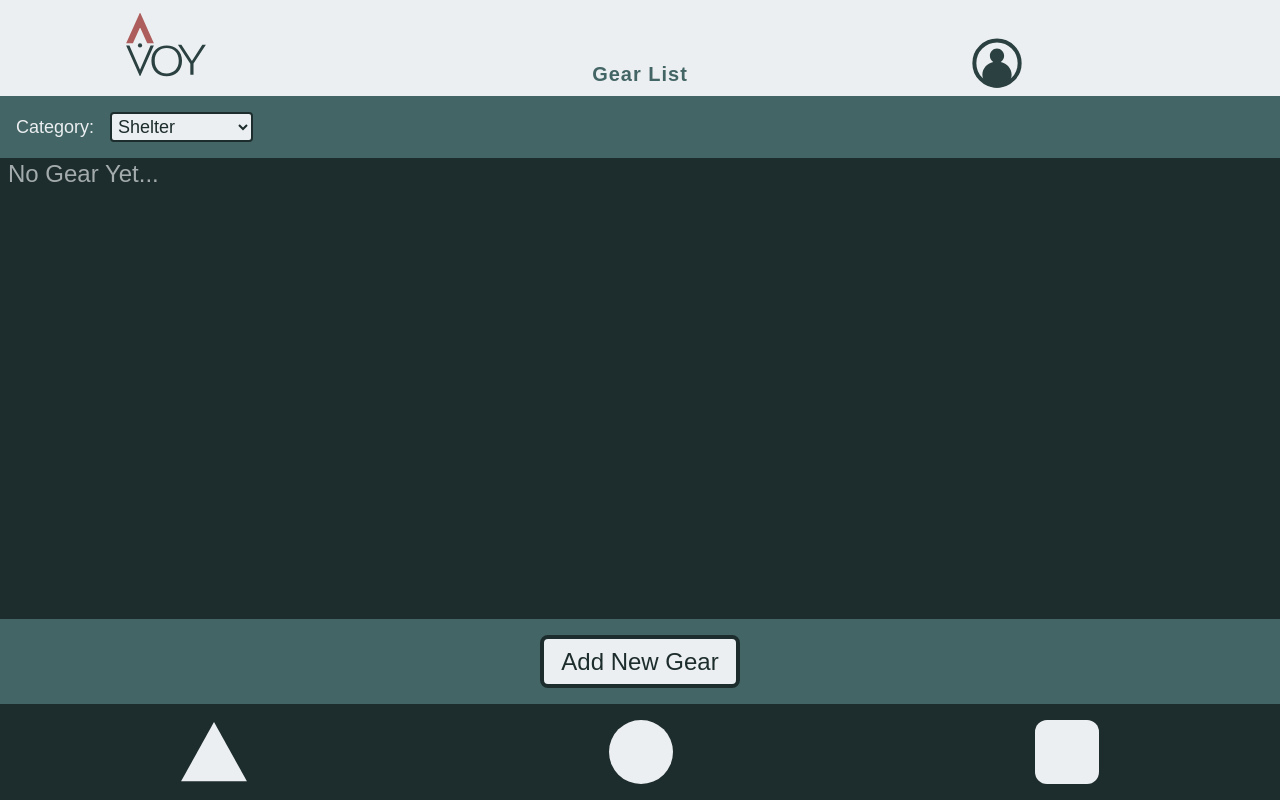
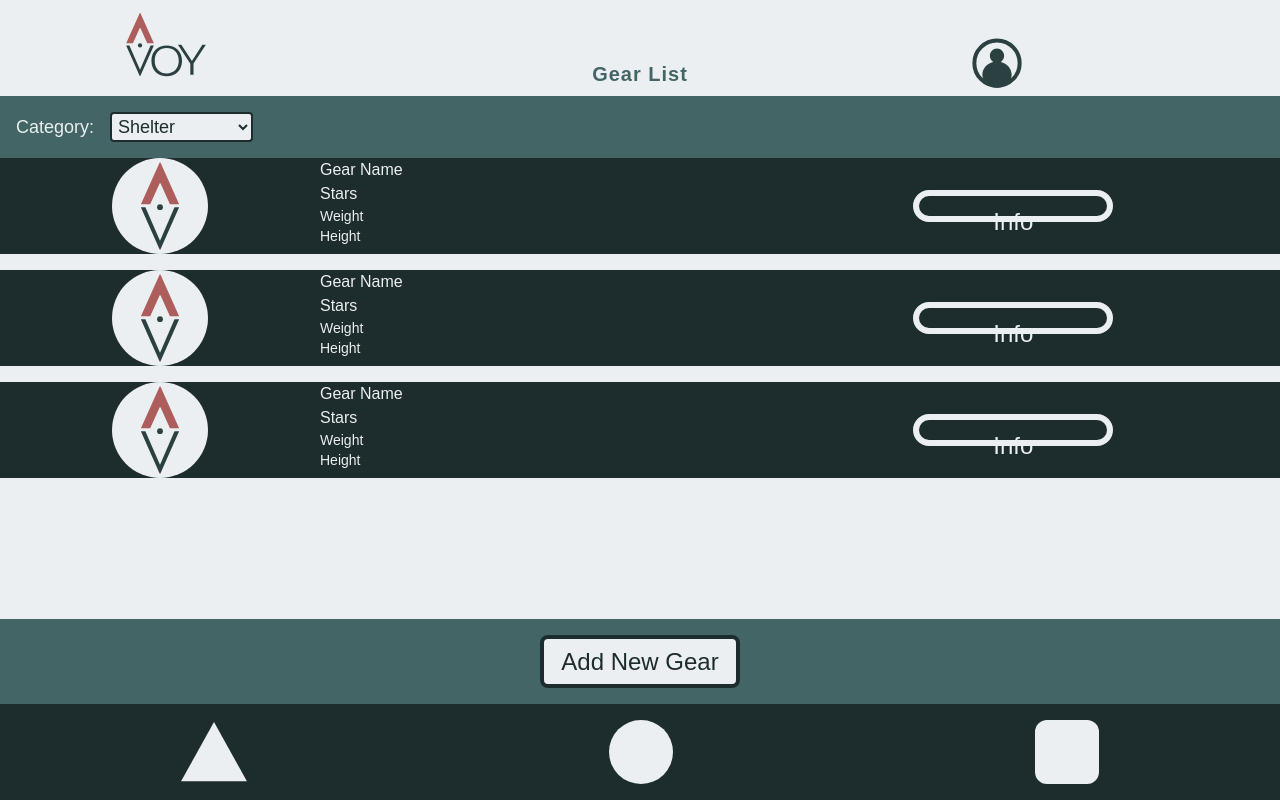
Before and after one commit to ez3kiel43/voy-backpacking-app, a React (Vite) app: page /dashboard/gear in a window 1280 px wide. Built offline with nearby package versions, Linux system fonts and the light colour scheme; a web font is replaced by a local one.

Commit message:
gear cards

```diff
--- a/index.html
+++ b/index.html
@@ -8,7 +8,7 @@
 			content="width=device-width, initial-scale=1.0"
 		/>
 		<link rel="apple-touch-icon" href="/pwa-192x192.png" />
-		<meta name="apple-mobile-web-app-capable" content="yes" />
+		<meta name="mobile-web-app-capable" content="yes" />
 		<meta
 			name="apple-mobile-web-app-status-bar-style"
 			content="black-translucent"
--- /dev/null
+++ b/src/components/GearCard.tsx
@@ -0,0 +1,16 @@
+import Icon from './../assets/icon.svg';
+
+export const GearCard: React.FC = () => {
+	return (
+		<div className="w-full h-24 bg-dark-green text-white flex justify-around">
+			<img src={Icon} alt="placeholder" className="w-1/4" />
+			<article className="w-1/3 text-base font-thin flex flex-col gap-0">
+				<p>Gear Name</p>
+				<p>Stars</p>
+				<p className="text-sm">Weight</p>
+				<p className="text-sm">Height</p>
+			</article>
+			<button>Info</button>
+		</div>
+	);
+};
--- a/src/pages/Gear.tsx
+++ b/src/pages/Gear.tsx
@@ -1,3 +1,5 @@
+import { GearCard } from '../components/GearCard';
+
 export const Gear: React.FC = () => {
 	return (
 		<>
@@ -15,10 +17,10 @@ export const Gear: React.FC = () => {
 				<option value="3">Apparel</option>
 				<option value="4">Miscellaneous</option>
 			</select>
-			<section className="w-full h-4/5 bg-dark-green mt-4 flex flex-col gap-4 overflow-y-auto px-2">
-				<p className="text-white opacity-65 text-2xl">
-					No Gear Yet...
-				</p>
+			<section className="w-full h-4/5 bg-white mt-4 flex flex-col gap-4 overflow-y-auto justify-start">
+				<GearCard />
+				<GearCard />
+				<GearCard />
 			</section>
 			<button className="inverted block">Add New Gear</button>
 		</>
```
